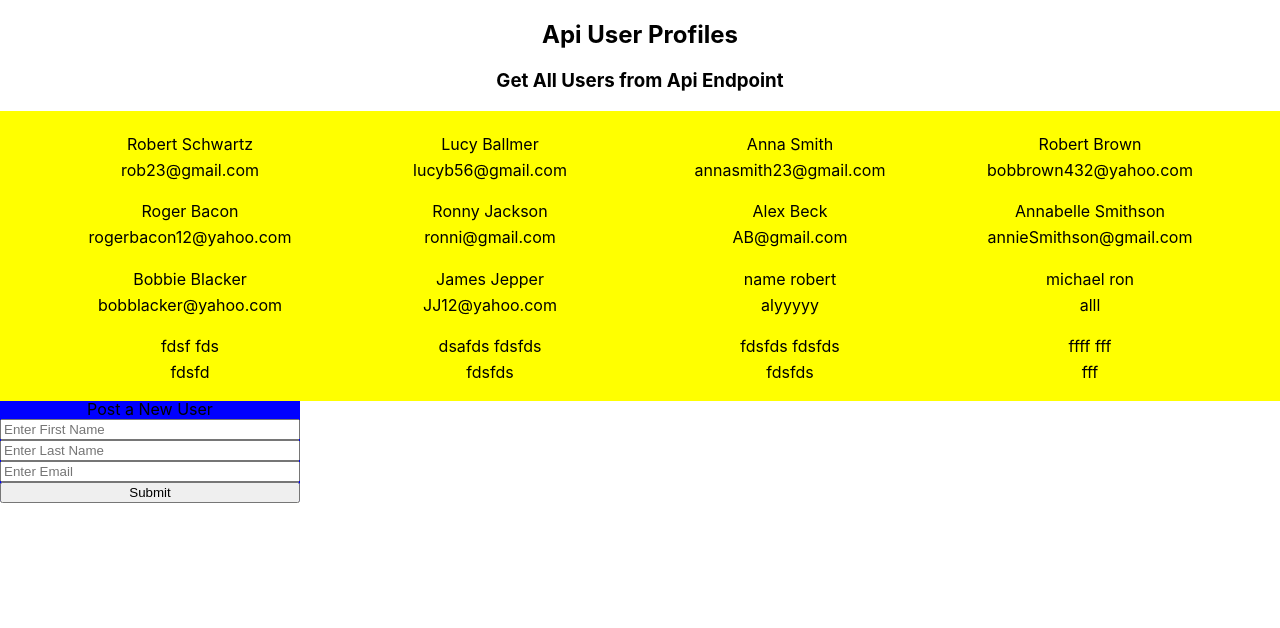
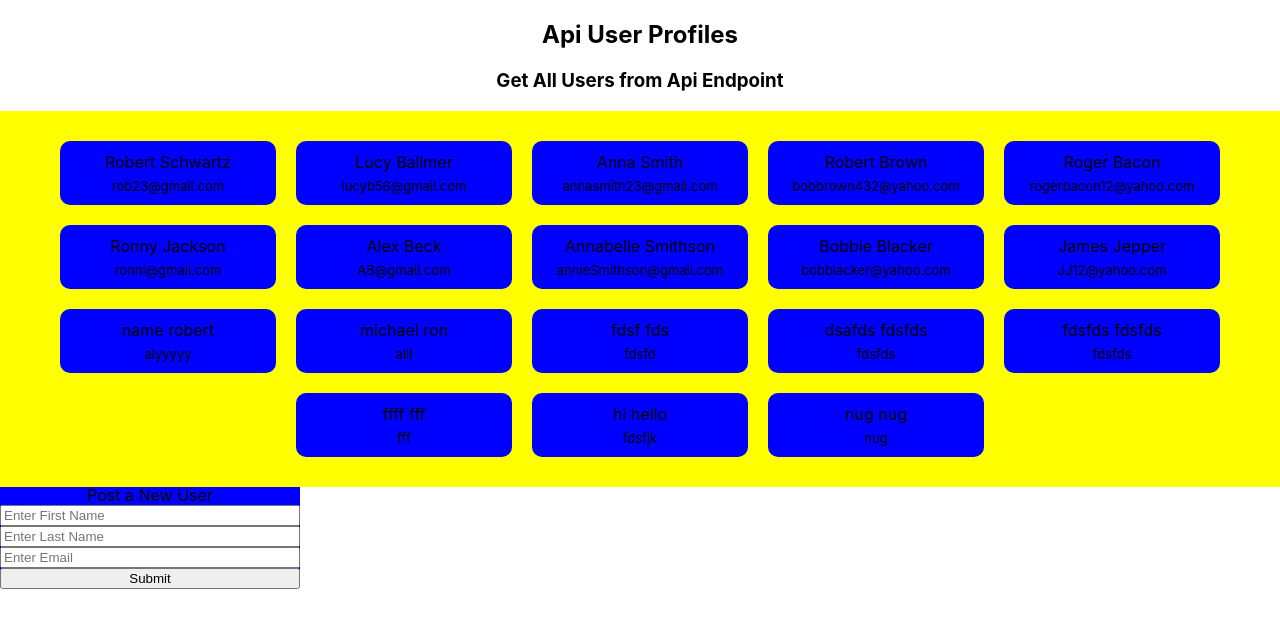
Before and after one commit to aklepper20/json-api, a React (Create React App) app: page / in a window 1280 px wide. Shown: the top 628 px of the page. Built offline with nearby package versions, Linux system fonts and the light colour scheme; data requests are answered from the project's data file.

Commit message:
removes uuid. json-server handles id

```diff
--- a/db.json
+++ b/db.json
@@ -95,6 +95,18 @@
       "first_name": "ffff",
       "last_name": "fff",
       "email": "fff"
+    },
+    {
+      "id": 15,
+      "first_name": "hi",
+      "last_name": "hello",
+      "email": "fdsfjk"
+    },
+    {
+      "first_name": "nug",
+      "last_name": "nug",
+      "email": "nug",
+      "id": 16
     }
   ],
   "posts": [
--- a/src/components/PostUser.js
+++ b/src/components/PostUser.js
@@ -9,12 +9,10 @@ function PostUser() {
   const [userFirst, setUserFirst] = useState("");
   const [userLast, setUserLast] = useState("");
   const [userEmail, setUserEmail] = useState("");
-  const [uuid, setUuid] = useState(uuidv4());
 
   const handleSubmit = () => {
     axios
       .post("http://localhost:3000/users", {
-        id: uuid,
         first_name: userFirst,
         last_name: userLast,
         email: userEmail,
@@ -29,7 +27,6 @@ function PostUser() {
     setUserFirst("");
     setUserLast("");
     setUserEmail("");
-    setUuid("");
   };
 
   return (
--- a/src/components/User.js
+++ b/src/components/User.js
@@ -5,7 +5,7 @@ function User({ name, email }) {
   return (
     <div className="userWrapper">
       <div className="padding">{name}</div>
-      <div className="padding">{email}</div>
+      <div className="padding email">{email}</div>
     </div>
   );
 }
--- a/src/styles/getUser.css
+++ b/src/styles/getUser.css
@@ -1,9 +1,9 @@
 .getUserWrapper {
   width: 100vw;
-  height: 270px;
+  /* height: fit-content; */
   display: flex;
   background-color: yellow;
   flex-wrap: wrap;
   justify-content: center;
-  padding-top: 20px;
+  padding: 20px 0;
 }
--- a/src/styles/user.css
+++ b/src/styles/user.css
@@ -1,8 +1,16 @@
 .userWrapper {
-  height: 40px;
-  width: 300px;
+  height: fit-content;
+  width: 200px;
+  background-color: blue;
+  margin: 10px;
+  padding: 8px;
+  border-radius: 10px;
 }
 
 .padding {
   padding: 3px;
 }
+
+.email {
+  font-size: small;
+}
```
